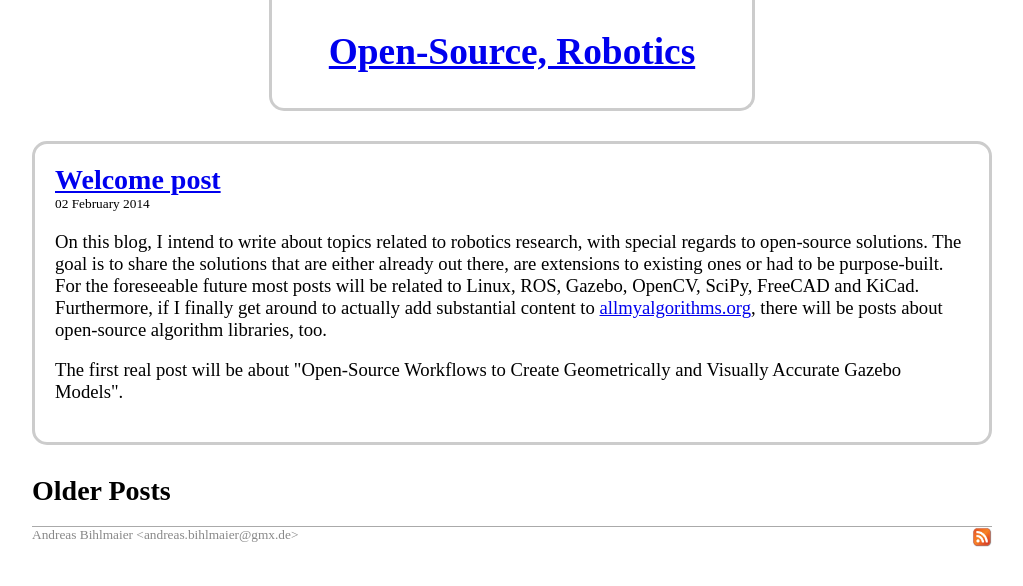
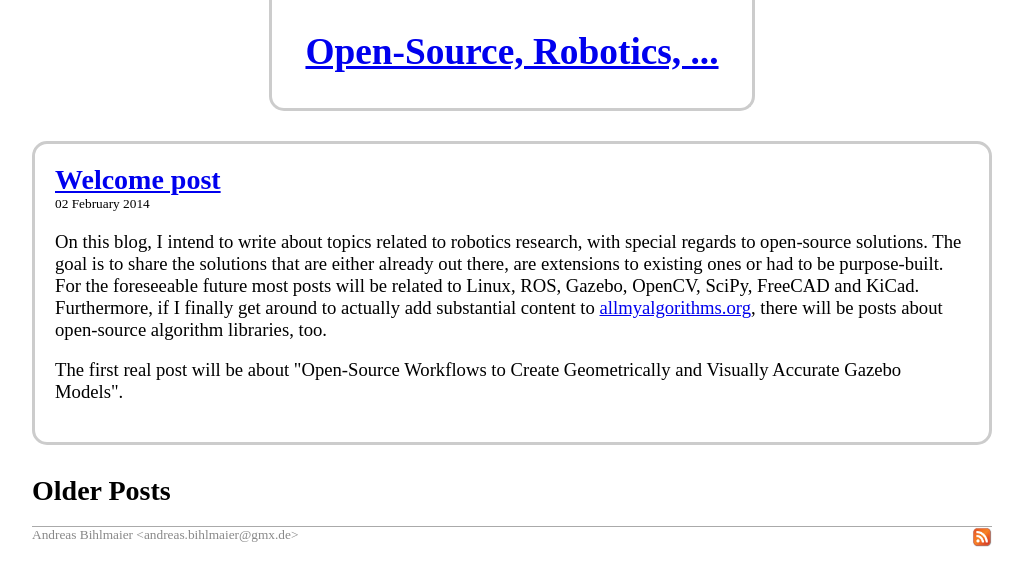
Before and after one commit to andreasBihlmaier/andreasBihlmaier.github.io, a Jekyll site: the page built from index.md, in a window 1280 px wide. Shown: the top 586 px of the page, without its empty margins (128-1151 px from the left). Built offline with Jekyll 4.4.1, drawn with Linux system fonts in a browser that asks for light colours.

Commit message:
better place ellipsis here

```diff
--- a/_config.yml
+++ b/_config.yml
@@ -1,5 +1,5 @@
-name: Open-Source, Robotics
-description: Open-Source Solutions in Robotics
+name: Open-Source, Robotics, ...
+description: Open-Source Solutions in Robotics and more
 url: http://andreasBihlmaier.github.io
 timezone: Europe/Berlin
 encoding: UTF-8
--- a/_includes/header.html
+++ b/_includes/header.html
@@ -7,5 +7,5 @@
 </head>
 <body>
   <div class="top">
-    <h1><a href="/index.html">Open-Source, Robotics</a></h1>
+    <h1><a href="/index.html">Open-Source, Robotics, ...</a></h1>
   </div>
--- a/index.md
+++ b/index.md
@@ -1,4 +1,4 @@
 ---
 layout: startpage
-title: Open-Source, Robotics
+title: Open-Source, Robotics, ...
 ---
```
